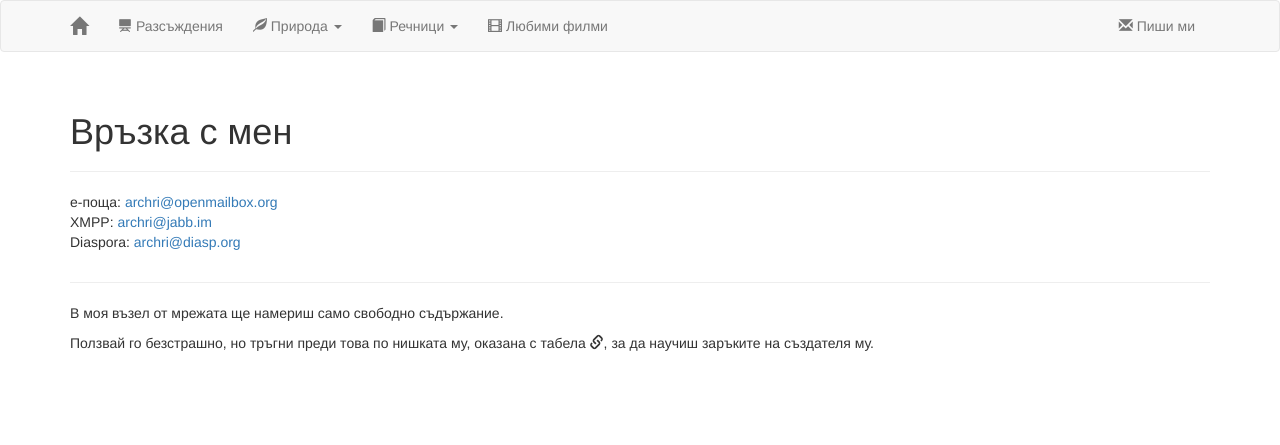
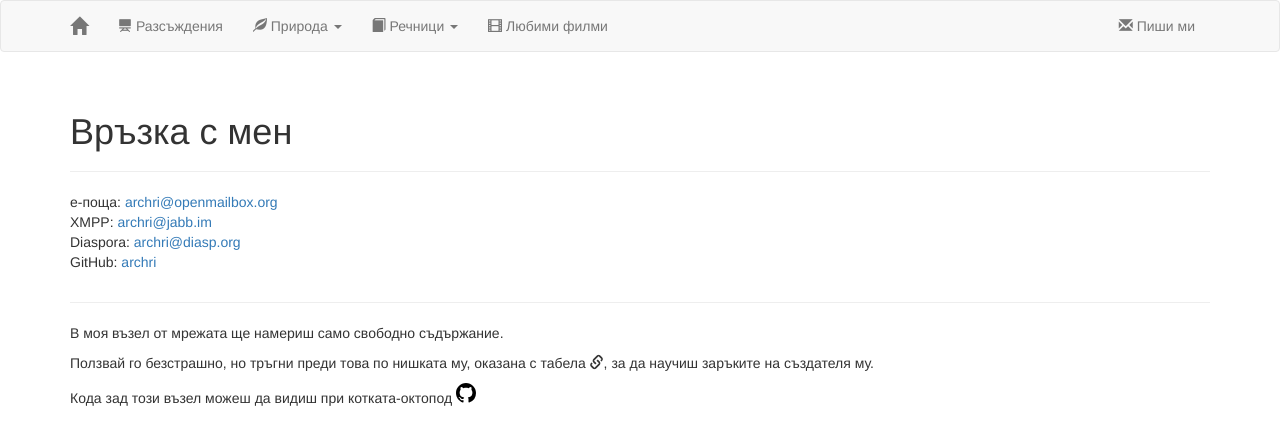
Before and after one commit to archri/hristos_site, a Jekyll site: the page built from contacts.md, in a window 1280 px wide. Shown: the top 445 px of the page. Built offline with Jekyll 4.4.1, drawn with Linux system fonts in a browser that asks for light colours; nearby versions of some CDN libraries.

Commit message:
updated my contacts

```diff
--- a/_config.yml
+++ b/_config.yml
@@ -14,16 +14,9 @@
 # You can create any custom variable you would like, and they will be accessible
 # in the templates via {{ site.myvariable }}.
 title: Възелът на Христо
-email: archri@openmailbox.org
-xmpp: archri@jabb.im
-diaspora: archri@disp.org
-description: > # this means to ignore newlines until "baseurl:"
-  Това е моят възел в мрежата. Тук споделям някои от нещата, които ме вълнуват.
-github_username:  archri
 
 # Build settings
 markdown: kramdown
-theme: minima
 gems:
   - jekyll-feed
 exclude:
--- a/_layouts/page.html
+++ b/_layouts/page.html
@@ -126,6 +126,13 @@
         <p>
           Ползвай го безстрашно, но тръгни преди това по нишката му, оказана с табела <span class="glyphicon glyphicon-link"></span>, за да научиш заръките на създателя му.</p>
         </p>
+        <p>Кода зад този възел можеш да видиш при котката-октопод
+          <a href="https://github.com/archri/hristos_site" aria-label="Кода зад възела ми">
+            <svg aria-hidden="true" height="20" version="1.1" viewBox="0 0 16 16" width="20">
+              <path fill-rule="evenodd" d="M8 0C3.58 0 0 3.58 0 8c0 3.54 2.29 6.53 5.47 7.59.4.07.55-.17.55-.38 0-.19-.01-.82-.01-1.49-2.01.37-2.53-.49-2.69-.94-.09-.23-.48-.94-.82-1.13-.28-.15-.68-.52-.01-.53.63-.01 1.08.58 1.23.82.72 1.21 1.87.87 2.33.66.07-.52.28-.87.51-1.07-1.78-.2-3.64-.89-3.64-3.95 0-.87.31-1.59.82-2.15-.08-.2-.36-1.02.08-2.12 0 0 .67-.21 2.2.82.64-.18 1.32-.27 2-.27.68 0 1.36.09 2 .27 1.53-1.04 2.2-.82 2.2-.82.44 1.1.16 1.92.08 2.12.51.56.82 1.27.82 2.15 0 3.07-1.87 3.75-3.65 3.95.29.25.54.73.54 1.48 0 1.07-.01 1.93-.01 2.2 0 .21.15.46.55.38A8.013 8.013 0 0 0 16 8c0-4.42-3.58-8-8-8z"/>
+            </svg>
+          </a>
+        </p>
       </footer>
     </div>
 
--- a/contacts.md
+++ b/contacts.md
@@ -3,4 +3,5 @@
 ---
 е-поща: [archri@openmailbox.org](mailto:archri@openmailbox.org)
 XMPP: [archri@jabb.im](xmpp:archri@jabb.im)
-Diaspora: [archri@diasp.org](https://diasp.org)
+Diaspora: [archri@diasp.org](https://diasp.org/people/2a10cde09f66013398b7782bcb452bd5)
+GitHub: [archri](https://github.com/archri)
```
